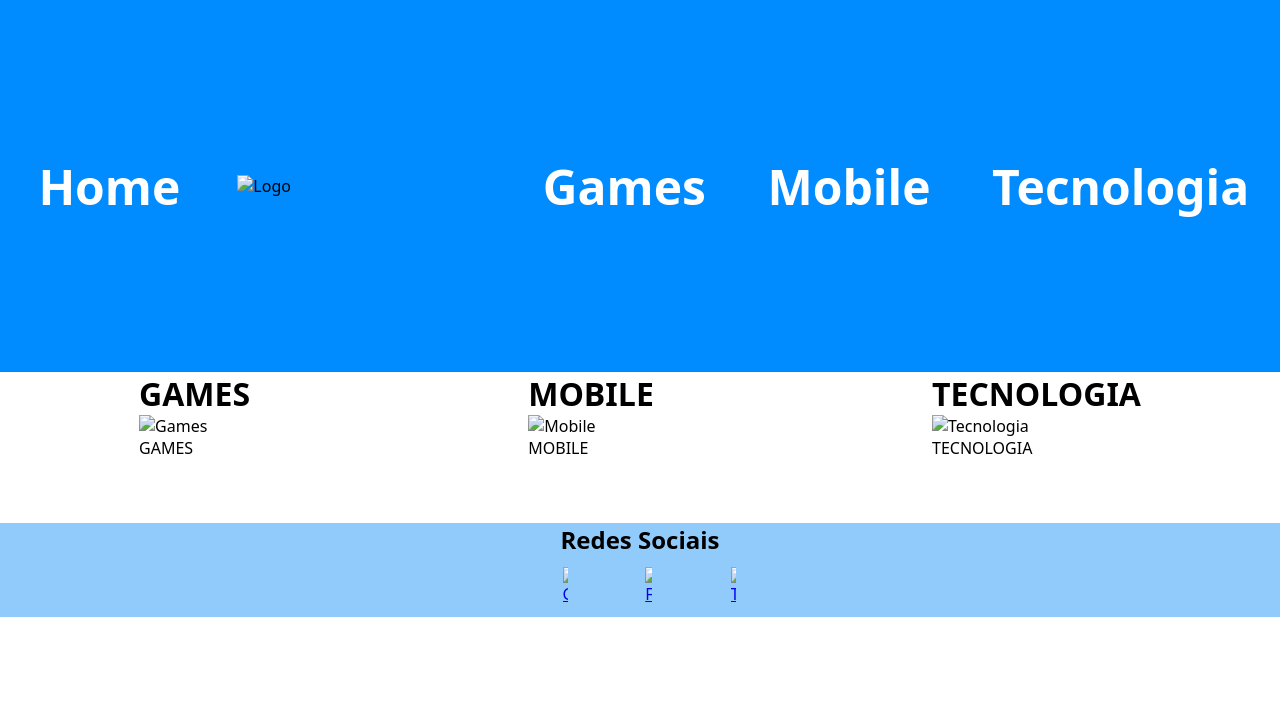
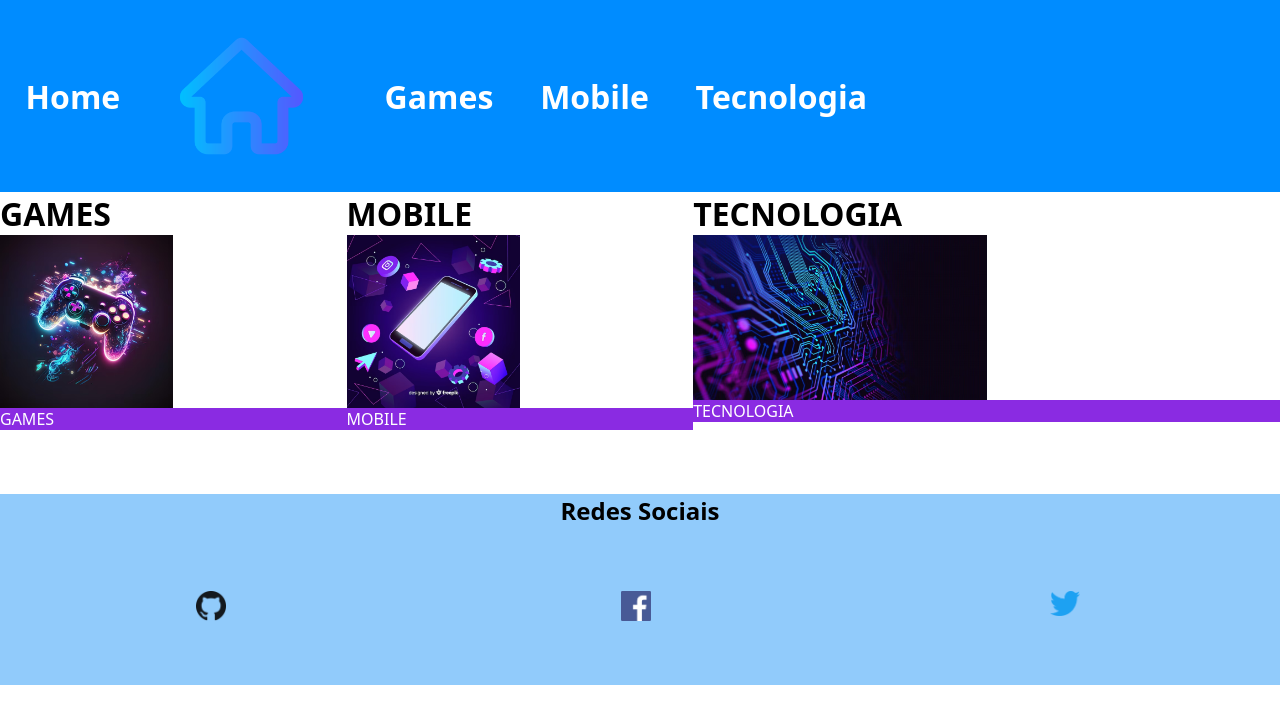
Before and after one commit to pedroantuness/Checkpoint2-RWD, a plain HTML site: page index.html in a window 1280 px wide. Drawn offline with Linux system fonts and the light colour scheme.

Commit message:
alteraçoes no css do cabecalho.

```diff
--- a/css/cabecalho.css
+++ b/css/cabecalho.css
@@ -1,6 +1,5 @@
 .cabecalho {
     display: flex;
-    justify-content: space-between;
     align-items: center;
     flex-wrap: wrap;
     background-color: #008cff;
@@ -8,32 +7,33 @@
 
 .cabecalho h1 {
     display: flex;
-    font-size: 3em;
+    font-size: 2em;
     color: #fff;
-    padding: 3%;
+    padding: 2%;
 }
 
 .cabecalho img {
-    width: 20%;
-    max-width: 20%;
+    width: 15%;
+    max-width: 15%;
     display: block;
+    padding: 2%;
 }
 
 .cabecalho nav {
     display: flex;
-    justify-content: space-around;
-    width: 60%;
+    justify-content: space-evenly;
+    width: 45%;
     height: 100%;
     flex-wrap: wrap;
 }
 
 .cabecalho a {
     text-decoration: none;
-    font-size: 3em;
+    font-size: 2em;
     font-weight: 700;
     color: #fff;
     text-align: center;
-    padding: 20% 0;
+    padding: 10% 0;
 }
 
 .cabecalho a:hover {
--- a/css/conteudo.css
+++ b/css/conteudo.css
@@ -12,3 +12,16 @@
 .conteudo h2 {
     font-size: 2em;
 }
+
+.conteudo img {
+    width: 50%;
+    height: 50%;
+    max-width: 50%;
+    max-height: 50%;
+    display: block;
+}
+
+.conteudo div figcaption {
+    background-color: blueviolet;
+    color: #fff;
+}
--- a/index.html
+++ b/index.html
@@ -15,7 +15,7 @@
 
     <header class="cabecalho">
         <h1>Home</h1>
-        <img src="" alt="Logo">
+        <img src="./img/Home.png" alt="Logo">
             <nav class="menu">
                 <a href="#">Games</a>
                 <a href="#">Mobile</a>
@@ -28,21 +28,21 @@
         <div>
             <h2>GAMES</h2>
             <figure>
-                <img src="#" alt="Games">
+                <img src="./img/Games.png" alt="Games">
                 <figcaption>GAMES</figcaption>
             </figure>
         </div>
         <div>
             <h2>MOBILE</h2>
             <figure>
-                <img src="#" alt="Mobile">
+                <img src="./img/MOBILE.png" alt="Mobile">
                 <figcaption>MOBILE</figcaption>
             </figure>
         </div>
         <div>
             <h2>TECNOLOGIA</h2>
             <figure>
-                <img src="#" alt="Tecnologia">
+                <img src="./img/TECNOLOGIA.png" alt="Tecnologia">
                 <figcaption>TECNOLOGIA</figcaption>
             </figure>
         </div>
@@ -51,9 +51,9 @@
     <footer class="rodape">
         <h2>Redes Sociais</h2>
         <nav>
-            <a href="#"><img src="#" alt="Github"></a>
-            <a href="#"><img src="#" alt="Facebook"></a>
-            <a href="#"><img src="#" alt="Twitter"></a>
+            <a href="#"><img src="./img/git hub.png" alt="Github"></a>
+            <a href="#"><img src="./img/facebook-.png" alt="Facebook"></a>
+            <a href="#"><img src="./img/twitter-logo.png" alt="Twitter"></a>
         </nav>
     </footer>
 
```
